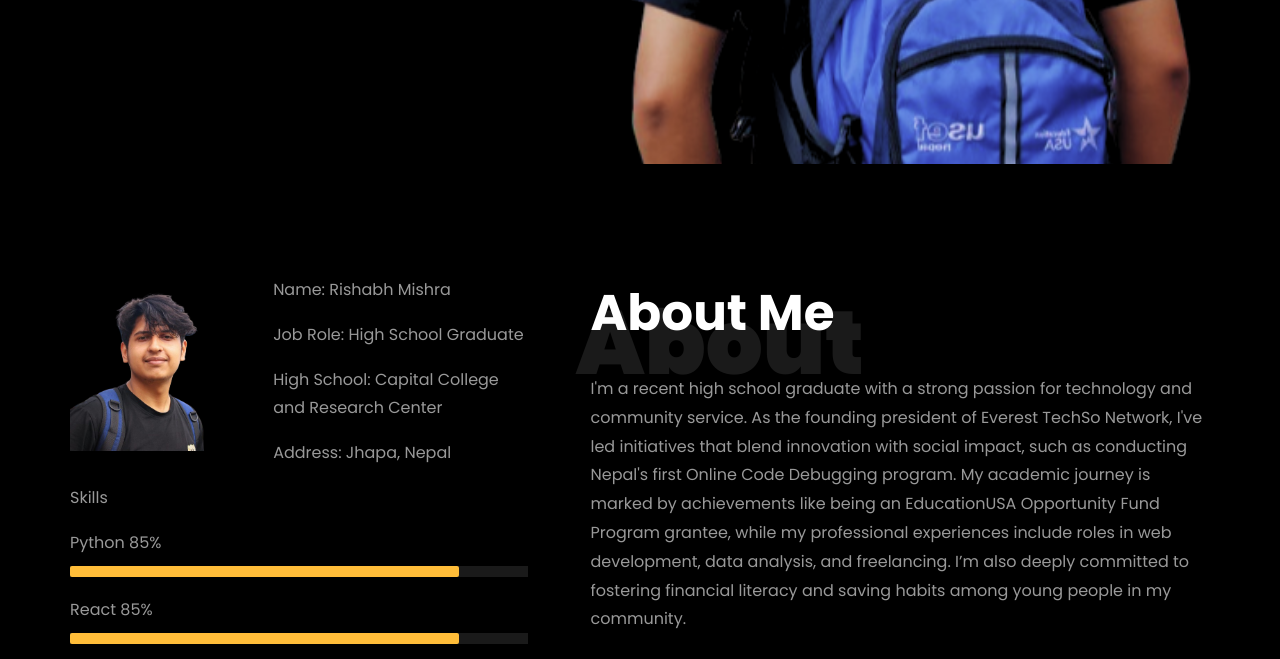
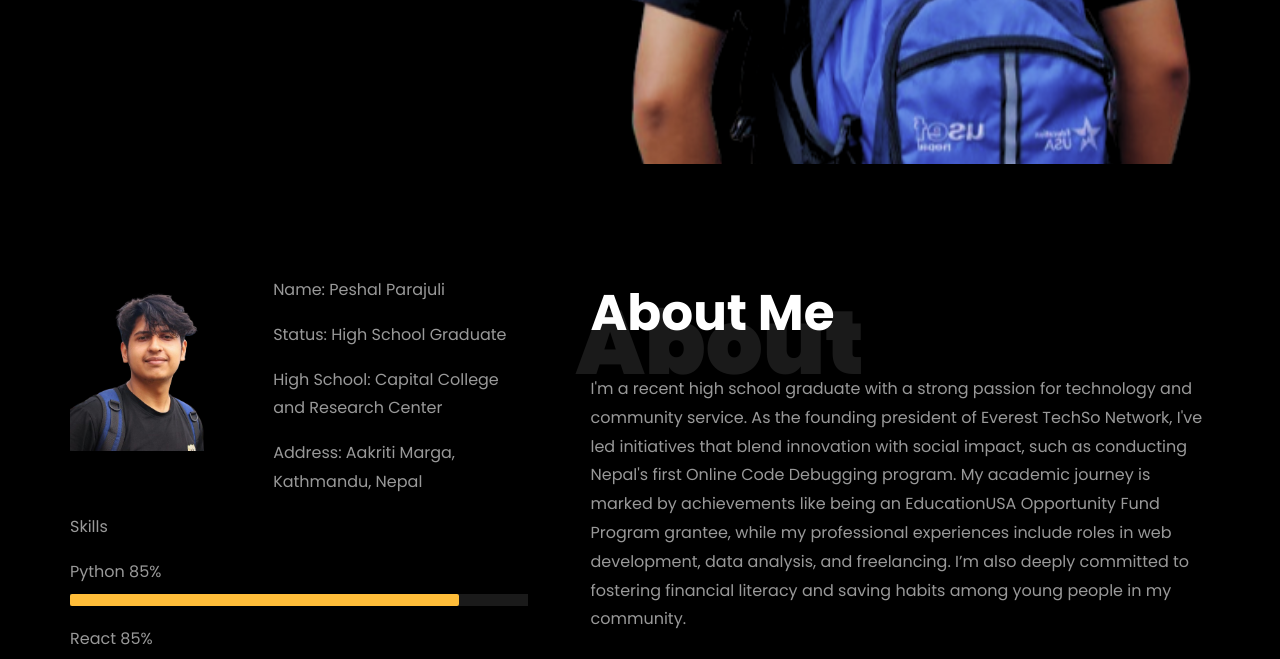
Before and after one commit to parajulipeshal/newportfolio, a plain HTML site: page index.html in a window 1280 px wide. Shown: the part 586-1245 px from the top of the page. Drawn offline with Linux system fonts and the light colour scheme; files whose address does not match are found by name.

Commit message:
Updated index.html with new features

```diff
--- a/index.html
+++ b/index.html
@@ -226,12 +226,12 @@
 									<!-- Details next to profile image -->
 									<div class="col-sm-6 col-md-7">
 										<div class="about-info">
-											<p><span class="title-s">Name: </span> <span>Rishabh Mishra</span></p>
-											<p><span class="title-s">Job Role: </span> <span>High School Graduate</span>
+											<p><span class="title-s">Name: </span> <span>Peshal Parajuli</span></p>
+											<p><span class="title-s">Status: </span> <span>High School Graduate</span>
 											</p>
 											<p><span class="title-s">High School: </span> <span>Capital College and
 													Research Center</span></p>
-											<p><span class="title-s">Address: </span> <span>Jhapa, Nepal</span></p>
+											<p><span class="title-s">Address: </span> <span>Aakriti Marga, Kathmandu, Nepal</span></p>
 										</div>
 									</div>
 								</div>
```
